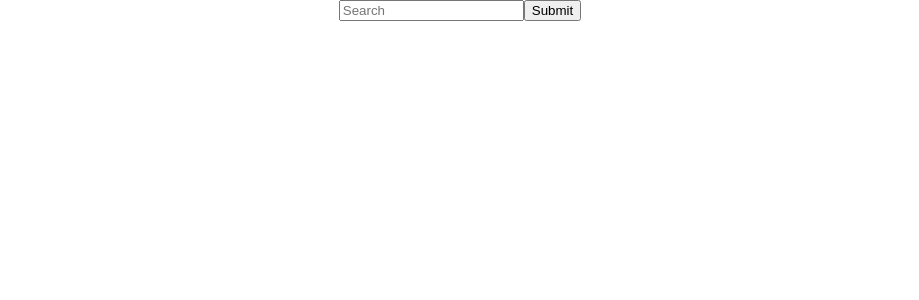
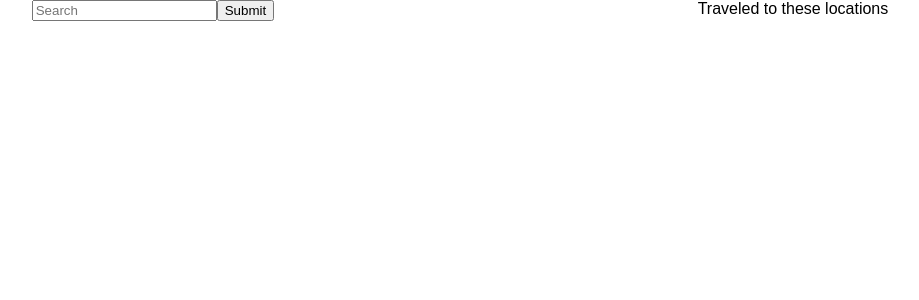
Before and after one commit to kaitlan-rawson/project1, a React (Create React App) app: page / in a window 1280 px wide. Shown: the top 300 px of the page, without its empty margins (180-1099 px from the left). Built offline with nearby package versions, Linux system fonts and the light colour scheme.

Commit message:
edited folders/added fies

```diff
--- a/src/App.css
+++ b/src/App.css
@@ -1,3 +1,4 @@
 .App {
-  text-align: center;
+  display: flex;
+  justify-content: space-around;
 }
--- a/src/App.js
+++ b/src/App.js
@@ -1,15 +1,16 @@
 import React, { Component } from 'react';
 import './App.css';
 import Search from './Going Going/Location/search';
-import Location from './Going Going/Location/location'
-import Notes from './Going Going/Location/notes'
+import Traveling from './Going Going/Location1/traveling';
+import Notes from './Going Going/Location1/notes'
+import Traveled from './Gone/traveled'
 
 class App extends Component {
   constructor(props){
     super(props)
 
     this.state= {
-      lfjd:     []
+      lfjd:[]
     }
 
   }
@@ -18,8 +19,8 @@ class App extends Component {
     return (
       <div className="App">
 
-       <Location/>
-
+       <Traveling/>
+       <Traveled/>
       </div>
     );
   }
--- a/src/Going Going/Location/location.js
+++ b/src/Going Going/Location1/traveling.js
@@ -4,7 +4,7 @@ import Search from './search'
 import Notes from './notes'
 
 
-class Location extends Component{
+class Traveling extends Component{
     constructor(props){
         super (props)
 
@@ -14,7 +14,7 @@ class Location extends Component{
 render(){
     return(
         <div>
-            <div className="Locations">
+            <div className="travellocation">
                 <Search/>
             </div>
         </div>
@@ -22,4 +22,4 @@ render(){
 }
 }
 
-export default Location
+export default Traveling
--- /dev/null
+++ b/src/Gone/traveled.js
@@ -0,0 +1,23 @@
+import React , {Component} from 'react'
+import Notes from '../Going Going/Location/notes'
+
+
+class Traveled extends Component{
+    constructor(props){
+        super (props)
+
+    }
+
+
+render(){
+    return(
+        <div>
+            <div className="traveledlocation">
+                Traveled to these locations
+            </div>
+        </div>
+    )
+}
+}
+
+export default Traveled
```
Also changed, not shown: src/Going Going/Location1/expedia.js (renamed from src/Going Going/Location/expedia.js), src/Going Going/Location1/note.css (renamed from src/Going Going/Location/note.css), src/Going Going/Location1/notes.js (renamed from src/Going Going/Location/notes.js), src/Going Going/Location1/search.js (renamed from src/Going Going/Location/search.js).
